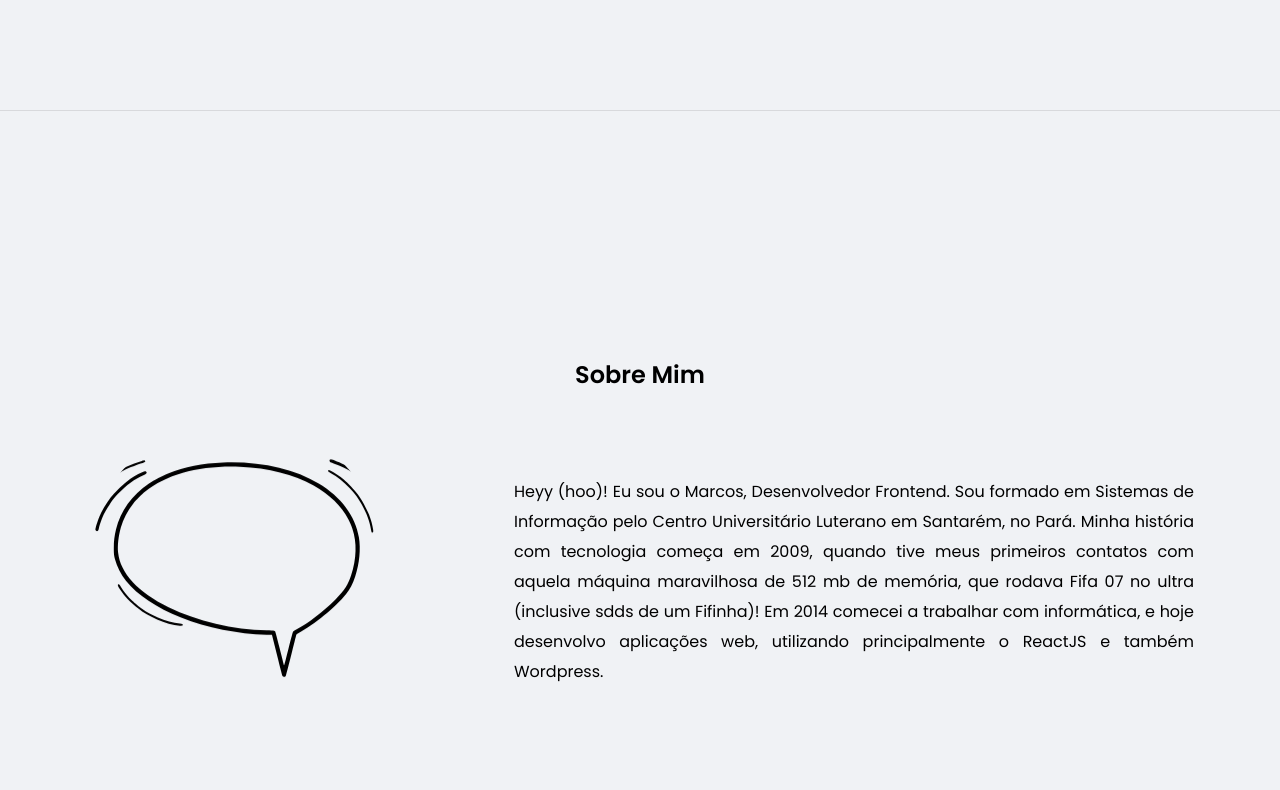
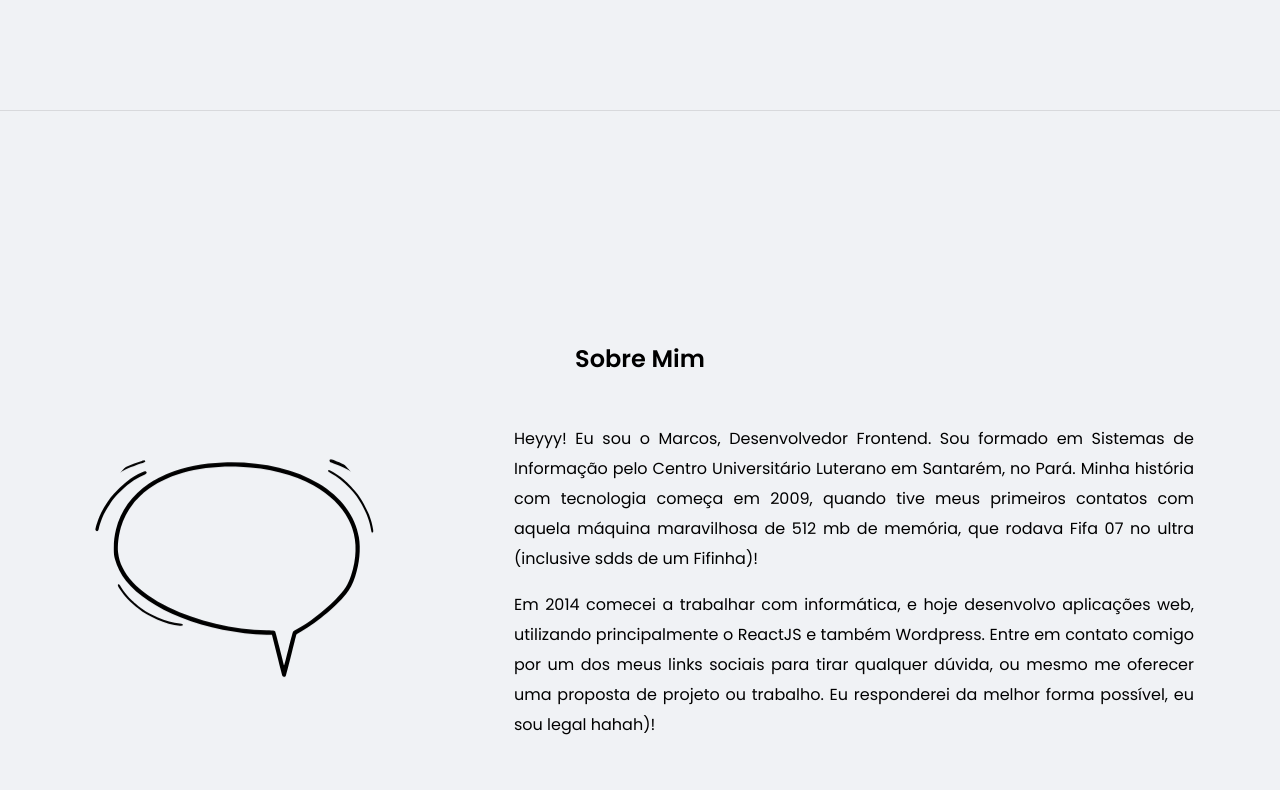
Before and after one commit to mstarkRules/portfolio-react, a React (Create React App) app: page / in a window 1280 px wide. Shown: the part 690-1480 px from the top of the page. Built offline with nearby package versions, Linux system fonts and the light colour scheme.

Commit message:
style: fix about section margin error

```diff
--- a/src/components/AboutSection/index.tsx
+++ b/src/components/AboutSection/index.tsx
@@ -15,14 +15,15 @@ const AboutSection = () => {
             <h1>Sobre Mim</h1>
           </Wrapper>
 
-          <AboutContent data-aos="fade-right">
+          <AboutContent>
             <Wrapper>
               <AboutImageBox>
                 <img src={perfil} alt="" />
               </AboutImageBox>
             </Wrapper>
             <Wrapper>
-              <p>{content.about}</p>
+              <p>{content.about.split(")!")[0]})!</p>
+              <p>{content.about.split(")!")[1]})!</p>
             </Wrapper>
           </AboutContent>
         </Wrapper>
--- a/src/components/AboutSection/styles.ts
+++ b/src/components/AboutSection/styles.ts
@@ -2,12 +2,12 @@ import styled from "styled-components";
 
 export const Container = styled.section`
   border-top: thin solid rgba(0, 0, 0, 0.1);
-
   display: flex;
   justify-content: center;
   align-items: center;
 
   padding-top: 60px;
+  margin-bottom: 70px;
 
   @media (min-width: 480px) {
     height: 100vh;
@@ -22,7 +22,7 @@ export const Content = styled.div`
   padding: 1rem;
 
   @media (max-width: 1200px) {
-    max-width: 720px;
+    /* max-width: 720px; */
   }
 `;
 
@@ -45,6 +45,7 @@ export const AboutContent = styled.div`
     display: flex;
     align-items: center;
     justify-content: center;
+    /* margin-left: 2rem; */
     p {
       margin: 0;
     }
--- a/src/data/content.ts
+++ b/src/data/content.ts
@@ -3,6 +3,6 @@ export const content = {
   ocupation: "Desenvolvedor Front-end - ReactJS",
   location: "Curitiba - PR",
   about:
-    "Heyy (hoo)! Eu sou o Marcos, Desenvolvedor Frontend. Sou formado em Sistemas de Informação pelo Centro Universitário Luterano em Santarém, no Pará. Minha história com tecnologia começa em 2009, quando tive meus primeiros contatos com aquela máquina maravilhosa de 512 mb de memória, que rodava Fifa 07 no ultra (inclusive sdds de um Fifinha)! Em 2014 comecei a trabalhar com informática, e hoje desenvolvo aplicações web, utilizando principalmente o ReactJS e também Wordpress.",
+    "Heyyy! Eu sou o Marcos, Desenvolvedor Frontend. Sou formado em Sistemas de Informação pelo Centro Universitário Luterano em Santarém, no Pará. Minha história com tecnologia começa em 2009, quando tive meus primeiros contatos com aquela máquina maravilhosa de 512 mb de memória, que rodava Fifa 07 no ultra (inclusive sdds de um Fifinha)! Em 2014 comecei a trabalhar com informática, e hoje desenvolvo aplicações web, utilizando principalmente o ReactJS e também Wordpress. Entre em contato comigo por um dos meus links sociais para tirar qualquer dúvida, ou mesmo me oferecer uma proposta de projeto ou trabalho. Eu responderei da melhor forma possível, eu sou legal hahah",
   email: "markstm10@gmail.com",
 };
```
